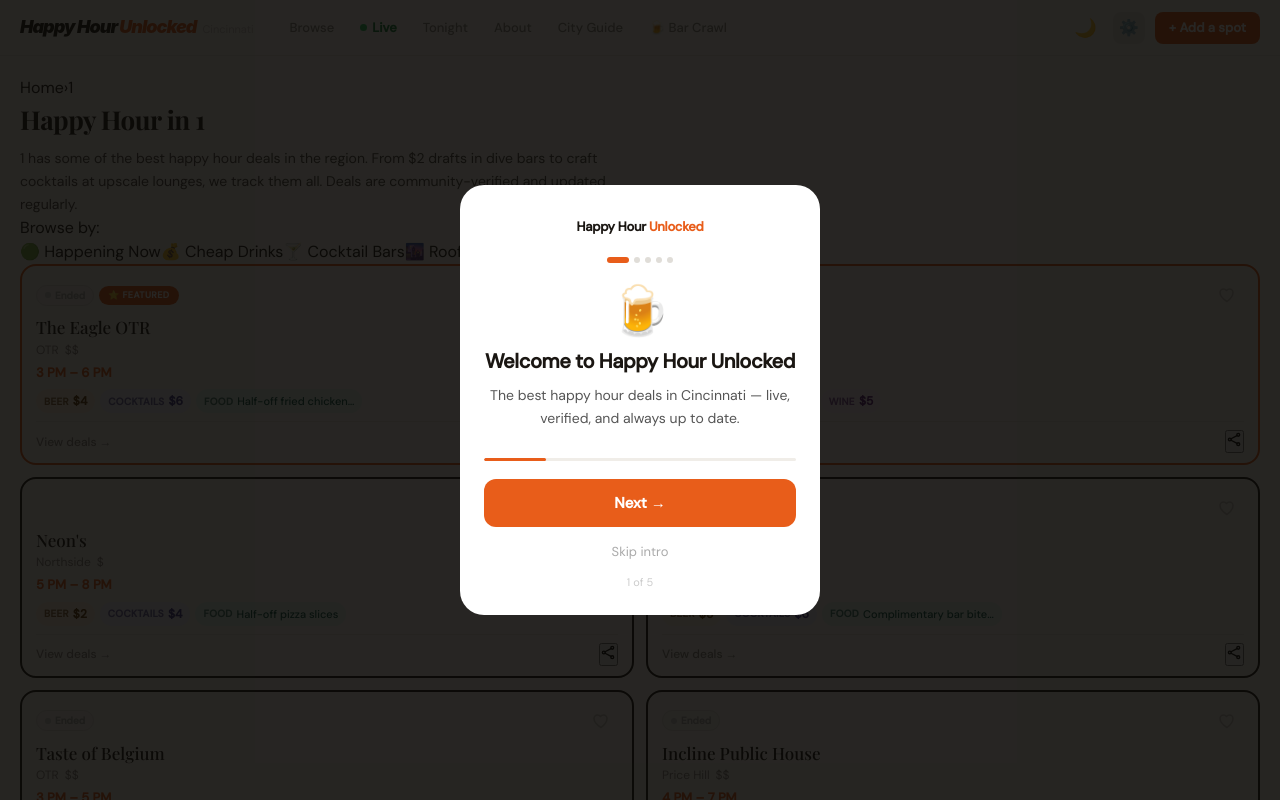
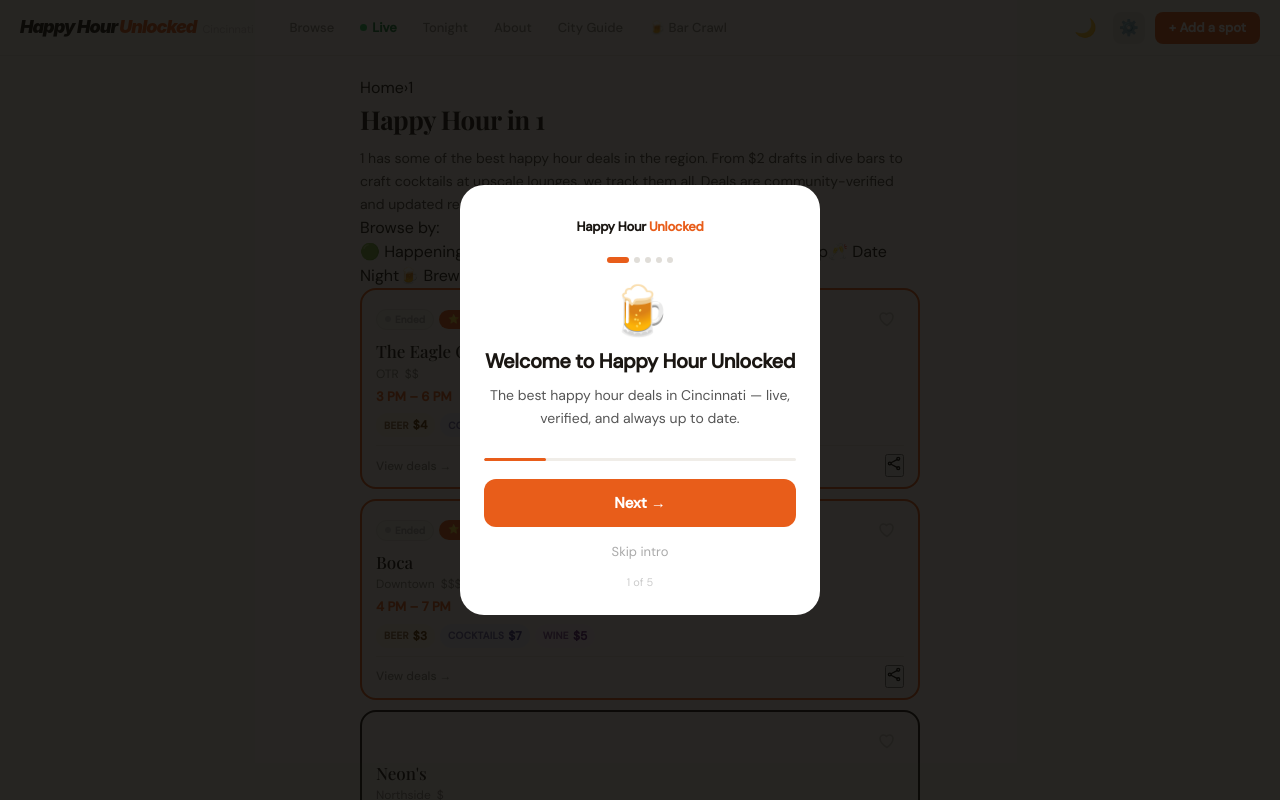
Before and after one commit to appyhour1/HappyHour, a React (Create React App) app: page /1 in a window 1280 px wide. Shown: the top 800 px of the page. Built offline with nearby package versions, Linux system fonts and the light colour scheme; no server answers; the database is empty.

Commit message:
Add files via upload

```diff
--- a/src/styles/mobile-fix.css
+++ b/src/styles/mobile-fix.css
@@ -2,83 +2,54 @@
    MOBILE OVERFLOW FIX
 ═══════════════════════════════════════════════════════ */
 
-/* Prevent any element from causing horizontal scroll */
+/* Prevent horizontal scroll */
 html, body, #root {
   max-width: 100%;
   overflow-x: hidden;
 }
 
-.shell, .shell-main, .browse-page {
+/* Shell can be full width — shell-main handles centering */
+.shell {
   max-width: 100%;
   overflow-x: hidden;
 }
 
-/* ── VENUE LIST ──
-   Use minmax(0, 1fr) NOT 1fr — plain 1fr allows content to
-   expand the column beyond viewport width */
+/* DO NOT set max-width: 100% on shell-main or browse-page —
+   those are constrained to 600px in styles.css for centering */
+.shell-main { overflow-x: hidden; }
+.browse-page { overflow-x: hidden; }
+
+/* ── VENUE LIST — single column, shell-main controls width */
 .venue-list {
-  display: grid;
-  grid-template-columns: minmax(0, 1fr);
+  display: flex;
+  flex-direction: column;
   gap: 10px;
   width: 100%;
 }
 
-@media (min-width: 700px) {
-  .venue-list {
-    grid-template-columns: minmax(0, 1fr) minmax(0, 1fr);
-    gap: 12px;
-  }
-  .sponsored-banner-wrap,
-  .hn-empty {
-    grid-column: 1 / -1;
-  }
-}
+.sponsored-banner-wrap, .hn-empty { width: 100%; }
 
-/* Venue cards — constrain to their grid cell */
-.vc {
-  min-width: 0;
-  max-width: 100%;
-  width: 100%;
-}
+/* Venue cards */
+.vc { min-width: 0; max-width: 100%; width: 100%; }
 
-/* Sponsored banner — full width, no overflow */
-.sponsored-banner-wrap {
-  min-width: 0;
-  max-width: 100%;
-}
-.sponsored-banner {
-  max-width: 100%;
-  overflow: hidden;
-}
+/* Sponsored banner */
+.sponsored-banner-wrap { min-width: 0; max-width: 100%; }
+.sponsored-banner { max-width: 100%; overflow: hidden; }
 
-/* Sort bar chips — horizontal scroll, never push layout wide */
+/* Sort bar chips */
 .sort-bar-inner {
-  overflow-x: auto;
-  -webkit-overflow-scrolling: touch;
-  scrollbar-width: none;
-  flex-wrap: nowrap;
-  min-width: 0;
+  overflow-x: auto; -webkit-overflow-scrolling: touch;
+  scrollbar-width: none; flex-wrap: nowrap; min-width: 0;
 }
 .sort-bar-inner::-webkit-scrollbar { display: none; }
 
-/* Best picks scroll row */
-.bp-scroll {
-  overflow-x: auto;
-  -webkit-overflow-scrolling: touch;
-  scrollbar-width: none;
-}
+/* Best picks scroll */
+.bp-scroll { overflow-x: auto; -webkit-overflow-scrolling: touch; scrollbar-width: none; }
 .bp-scroll::-webkit-scrollbar { display: none; }
 
-/* Deal pills — wrap not overflow */
-.vc__deals {
-  min-width: 0;
-}
-.vc__deal-pill {
-  min-width: 0;
-  max-width: 100%;
-}
+/* Deal pills */
+.vc__deals { min-width: 0; }
+.vc__deal-pill { min-width: 0; max-width: 100%; }
 
-/* Nav — hide text links on small phones */
-@media (max-width: 600px) {
-  .shell-links { display: none; }
-}
+/* Nav */
+@media (max-width: 600px) { .shell-links { display: none; } }
```
